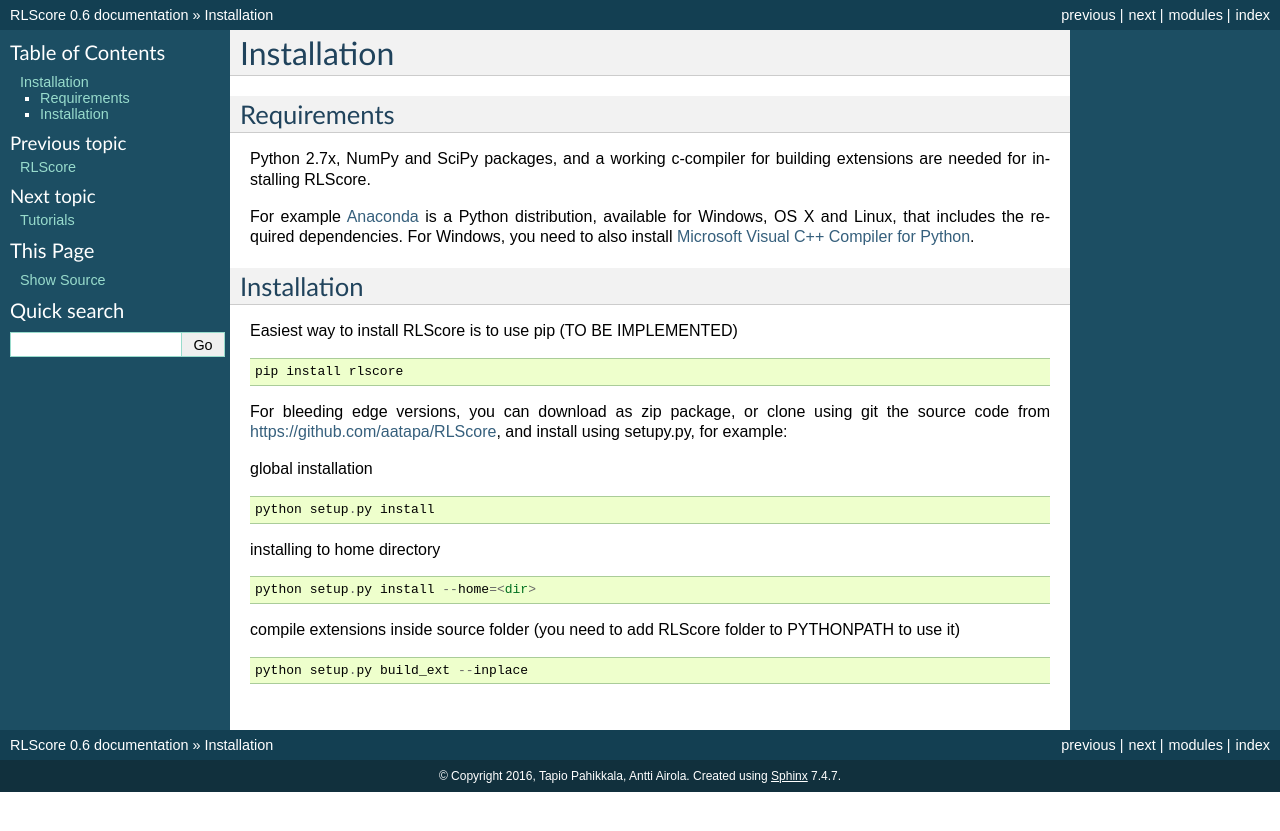
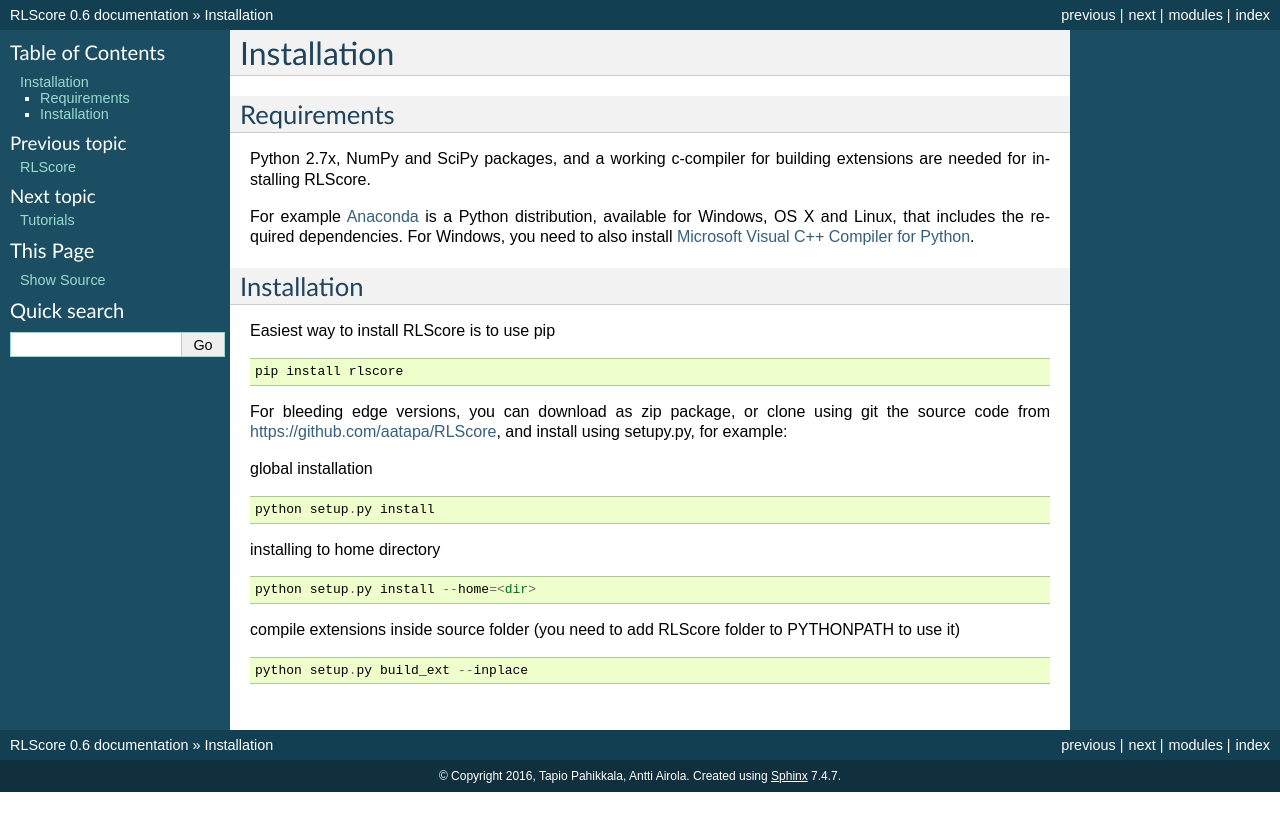
Before and after one commit to aatapa/RLScore, a Sphinx documentation site: the page built from docs/install.rst, in a window 1280 px wide. Shown: the top 831 px of the page. Built offline with Sphinx 7.4.7, drawn with Linux system fonts in a browser that asks for light colours.

Commit message:
pip install instructions

```diff
--- a/docs/install.rst
+++ b/docs/install.rst
@@ -12,7 +12,7 @@ For example `Anaconda <https://www.continuum.io/downloads>`_ is a Python distrib
 Installation
 ============
 
-Easiest way to install RLScore is to use pip (TO BE IMPLEMENTED) ::
+Easiest way to install RLScore is to use pip ::
 
     pip install rlscore
 
```
